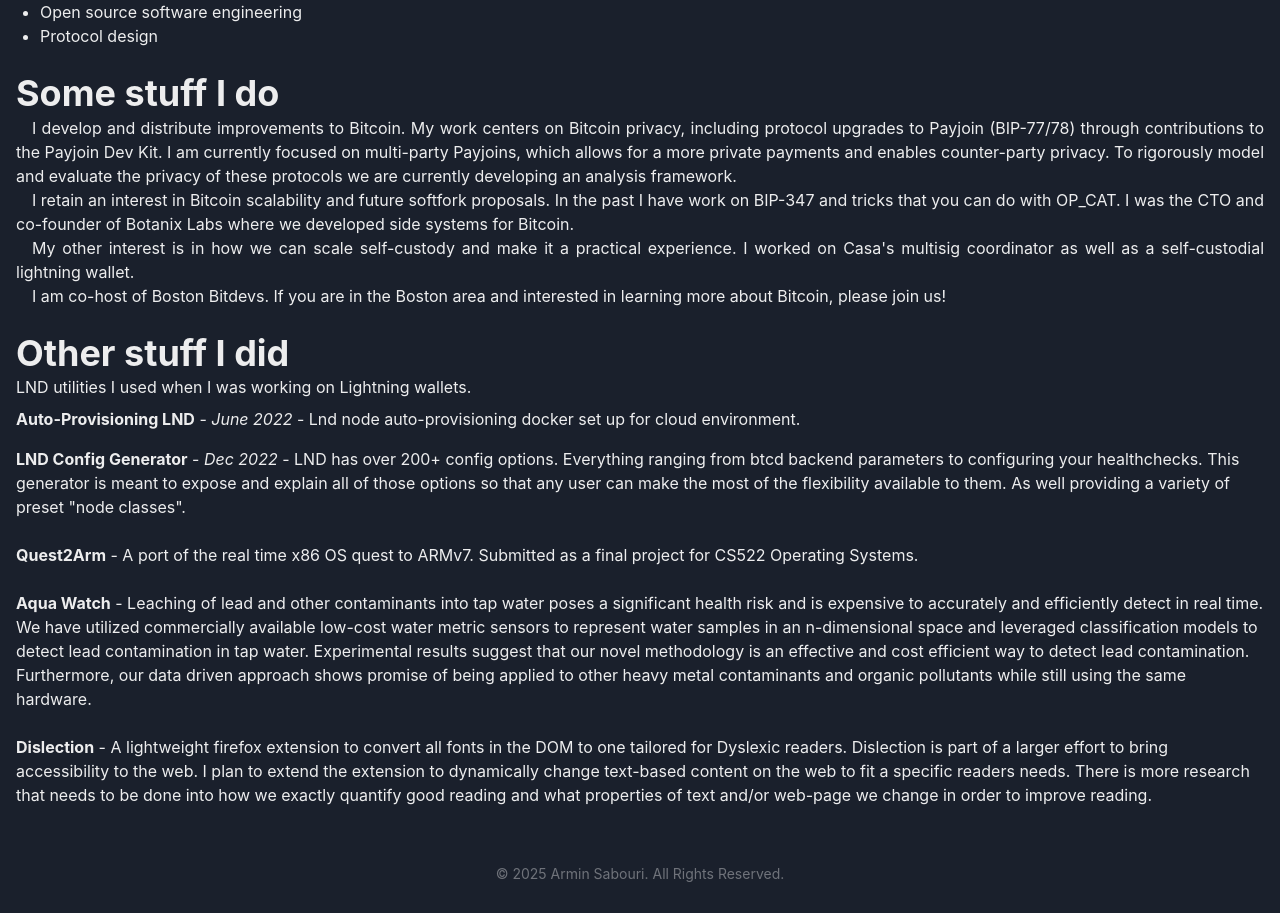
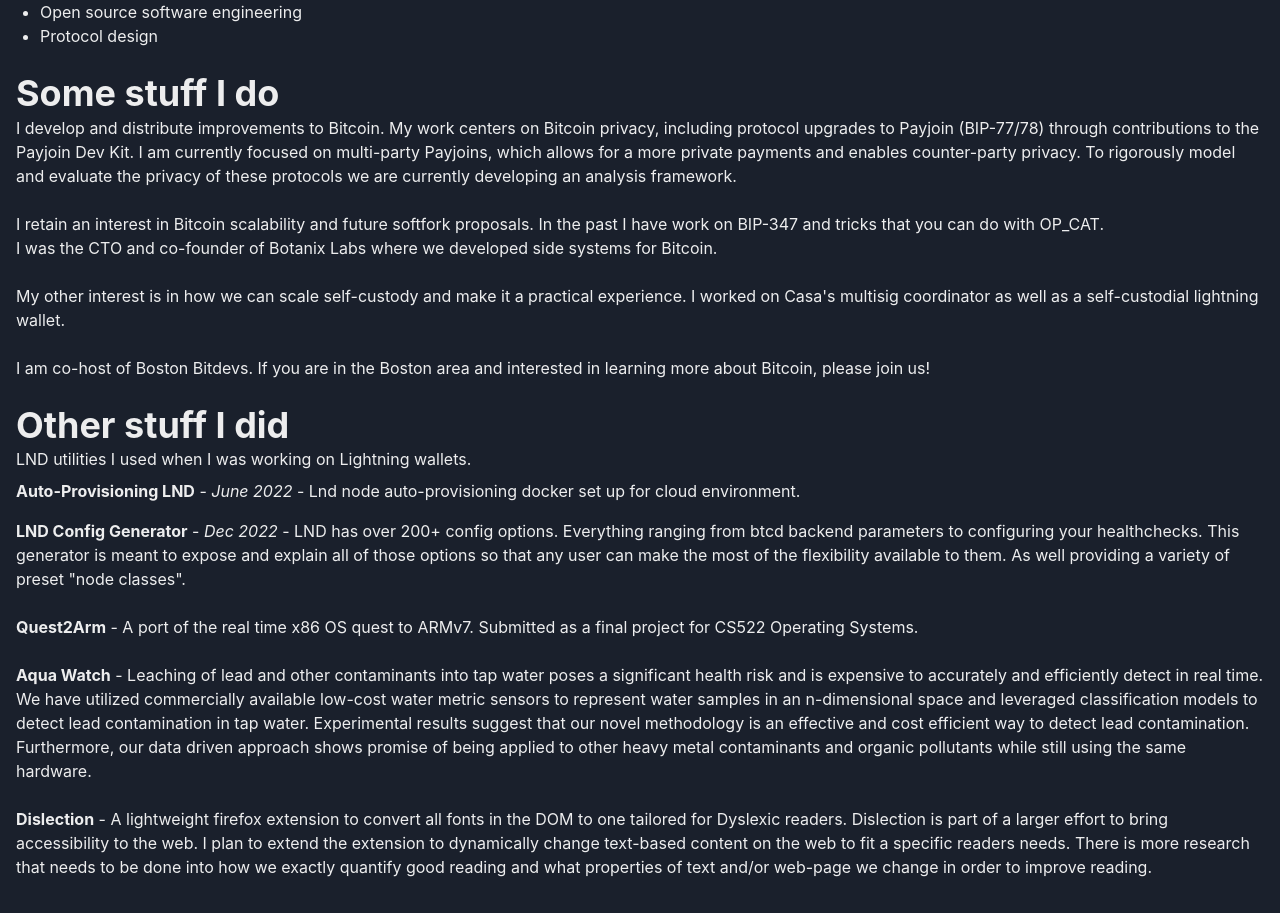
Before and after one commit to arminsabouri/armins88.github.io, a Next.js app: page / in a window 1280 px wide. Shown: the part 808-1721 px from the top of the page. Before the commit the page ends 1692 px from the top, so only its background shows below. Built offline with nearby package versions, Linux system fonts and the light colour scheme.

Commit message:
Fix main page formatting

```diff
--- a/pages/index.js
+++ b/pages/index.js
@@ -47,22 +47,22 @@
           Some stuff I do
         </Heading>
 
-        <Paragraph mb={12}>
-          I develop and distribute improvements to Bitcoin. My work centers on Bitcoin privacy, including protocol upgrades to Payjoin (<Link href="https://github.com/bitcoin/bips/blob/master/bip-0077.mediawiki" target="_blank">BIP-77/78</Link>) through contributions to the <Link href="https://github.com/payjoin/rust-payjoin/" target="_blank">Payjoin Dev Kit</Link>.
-          I am currently focused on multi-party Payjoins, which allows for a more private payments and enables counter-party privacy. To rigorously model and evaluate the privacy of these protocols we are currently developing an <Link href="https://github.com/payjoin/tx-indexer" target="_blank">analysis framework</Link>.
-        </Paragraph>
+        <Box mb={6}>
+          <Text>I develop and distribute improvements to Bitcoin. My work centers on Bitcoin privacy, including protocol upgrades to Payjoin (<Link href="https://github.com/bitcoin/bips/blob/master/bip-0077.mediawiki" target="_blank">BIP-77/78</Link>) through contributions to the <Link href="https://github.com/payjoin/rust-payjoin/" target="_blank">Payjoin Dev Kit</Link>.
+            I am currently focused on multi-party Payjoins, which allows for a more private payments and enables counter-party privacy. To rigorously model and evaluate the privacy of these protocols we are currently developing an <Link href="https://github.com/payjoin/tx-indexer" target="_blank">analysis framework</Link>.</Text>
+        </Box>
 
-        <Paragraph mb={12}>
-          I retain an interest in Bitcoin scalability and future softfork proposals. In the past I have work on <Link href="https://github.com/bitcoin/bips/blob/master/bip-0347.mediawiki" target="_blank">BIP-347</Link> and <Link href="https://gist.github.com/arminsabouri/fcc28c0f1ca8f9ede9e5037f03760d34" target="_blank">tricks</Link> that you can do with OP_CAT.
-          I was the CTO and co-founder of <Link href="https://botanixlabs.com/" target="_blank">Botanix Labs</Link> where we developed side systems for Bitcoin.
-        </Paragraph>
+        <Box mb={6}>
+          <Text>I retain an interest in Bitcoin scalability and future softfork proposals. In the past I have work on <Link href="https://github.com/bitcoin/bips/blob/master/bip-0347.mediawiki" target="_blank">BIP-347</Link> and <Link href="https://gist.github.com/arminsabouri/fcc28c0f1ca8f9ede9e5037f03760d34" target="_blank">tricks</Link> that you can do with OP_CAT.</Text>
+          <Text>I was the CTO and co-founder of <Link href="https://botanixlabs.com/" target="_blank">Botanix Labs</Link> where we developed side systems for Bitcoin.</Text>
+        </Box>
 
-        <Paragraph mb={8}>
-          My other interest is in how we can scale self-custody and make it a practical experience. I worked on <Link href="https://casa.com/" target="_blank">Casa</Link>'s multisig coordinator as well as a self-custodial lightning wallet.
-        </Paragraph>
-        <Paragraph mb={8}>
-          I am co-host of <Link href="https://bostonbitdevs.org/" target="_blank">Boston Bitdevs</Link>. If you are in the Boston area and interested in learning more about Bitcoin, please join us!
-        </Paragraph>
+        <Box mb={6}>
+          <Text>My other interest is in how we can scale self-custody and make it a practical experience. I worked on <Link href="https://casa.com/" target="_blank">Casa</Link>'s multisig coordinator as well as a self-custodial lightning wallet.</Text>
+        </Box>
+        <Box mb={6}>
+          <Text>I am co-host of <Link href="https://bostonbitdevs.org/" target="_blank">Boston Bitdevs</Link>. If you are in the Boston area and interested in learning more about Bitcoin, please join us!</Text>
+        </Box>
       </Section>
 
       <Section delay={0.3}>
```
